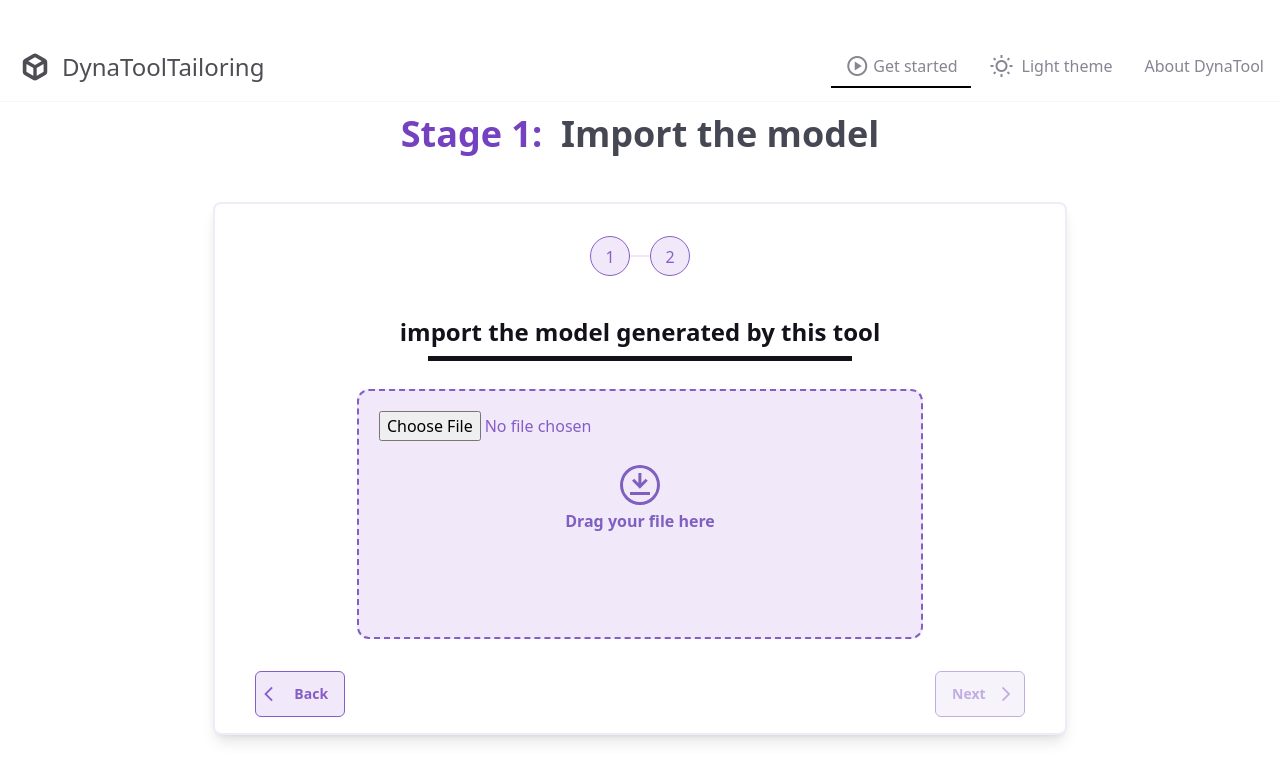
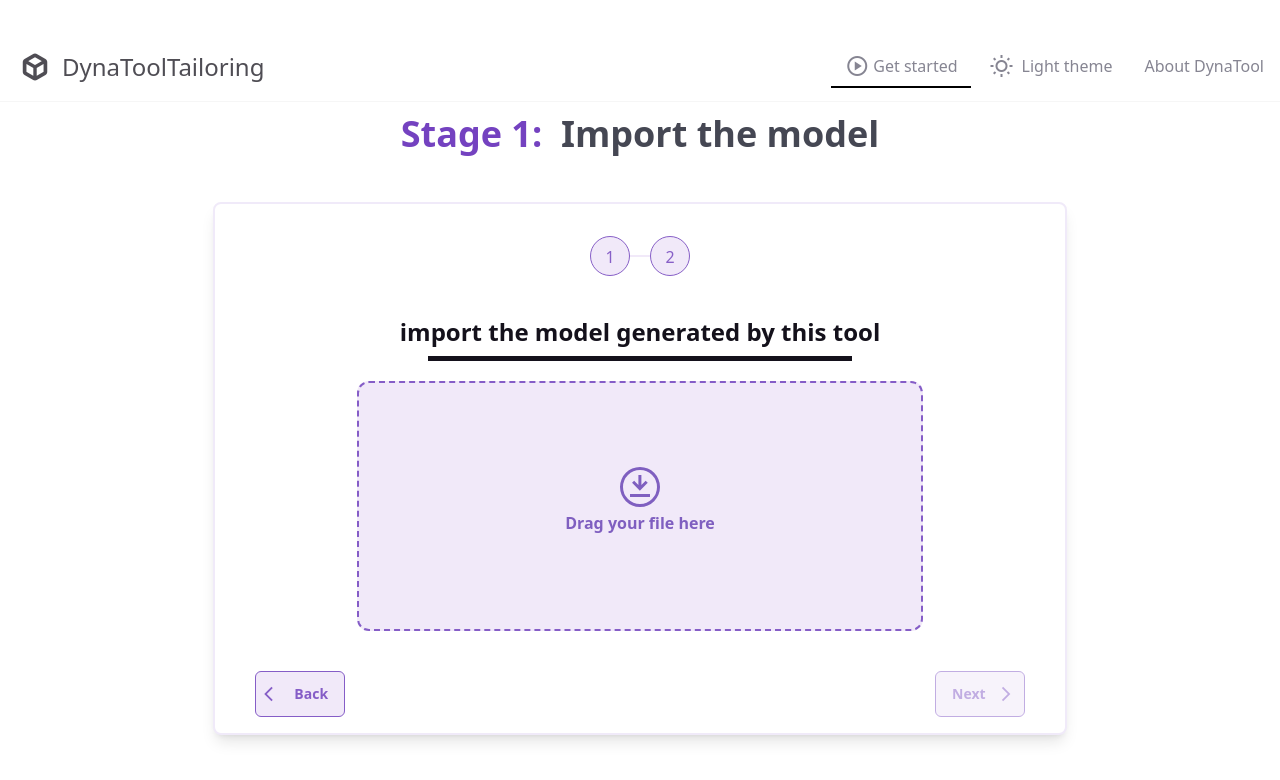
Before and after one commit to PaulQuezada/DynaToolTailoring, a SvelteKit app in the folder memoria/: page /importmodel in a window 1280 px wide. Shown: the top 780 px of the page. Built offline with nearby package versions, Linux system fonts and the light colour scheme.

Commit message:
Agregando el dropfile nuevo a la parte para importar modelo existente

```diff
--- a/memoria/src/routes/importmodel/+page.svelte
+++ b/memoria/src/routes/importmodel/+page.svelte
@@ -9,6 +9,9 @@
 
     // Estado de la etapa actual
     let currentStage = writable(1);
+
+    // Variable para saber si dropearan un archivo
+    let dropFile = writable(false);
 
     // Variables que contendran los contenidos del contexto organizacional y del BPMN
     let nameFileModel = writable("");
@@ -117,31 +120,82 @@
         ></div>
         <!-- Importar modelo del contexto XMI -->
         {#if $currentStage === 1}
-            <!-- Apartado para importar arrastrando o manualmente -->
+            <!-- svelte-ignore a11y-no-static-element-interactions -->
             <div
-                class="relative flex justify-center mt-5 w-2/3 h-[250px] mb-10 mx-auto {$themeStore ===
+                class="relative z-99 flex justify-center mt-5 w-2/3 h-[250px] mb-10 mx-auto rounded-xl {$themeStore ===
                 'Light'
-                    ? 'border-[#454752]'
-                    : 'border-[#6746b4]'}"
+                    ? 'border-[#855dc7] bg-[#f1e9f9] text-[#855dc7]'
+                    : 'border-[#6d44ba] bg-[#231833] text-[#6d44ba]'} border-2 border-dashed"
+                on:dragover={(e) => {
+                    e.preventDefault();
+                    $dropFile = true;
+                }}
+                on:dragleave={(e) => {
+                    e.preventDefault();
+                    $dropFile = false;
+                }}
+                on:durationchange={(e) => {
+                    e.preventDefault();
+                    $dropFile = false;
+                }}
             >
+                <!-- Input oculto para cargar el archivo -->
                 <input
                     type="file"
                     id="fileUploadContext"
-                    class="absolute mt-2 w-full h-full border-2 border-dashed rounded-xl p-5 mx-2 transition duration-300 {$themeStore ===
-                    'Light'
-                        ? 'border-[#855dc7] bg-[#f1e9f9] text-[#855dc7]'
-                        : 'border-[#6d44ba] bg-[#231833] text-[#6d44ba]'}"
-                    on:change={fileUploadModel}
+                    class="absolute h-full w-full bg-red border opacity-0 cursor-pointer top-0 left-0 z-10"
+                    on:change={async (e) => {
+                        await fileUploadModel(e);
+                        if (verifyModel) $dropFile = true;
+                    }}
                 />
                 <div
-                    class="absolute mt-10 p-10 flex flex-col text-center items-center mx-auto"
+                    class="absolute mt-10 p-10 flex flex-col text-center items-center mx-auto {$dropFile
+                        ? 'animate-pulse'
+                        : ''}"
                 >
+                    {#if verifyModel}
+                        <svg
+                            height="48px"
+                            width="48px"
+                            viewBox="0 0 24 24"
+                            fill={$themeStore === "Light"
+                                ? "#7f5fc0"
+                                : "#6746b4"}
+                            xmlns="http://www.w3.org/2000/svg"
+                        >
+                            <path
+                                d="M13.5 3H12H8C6.34315 3 5 4.34315 5 6V18C5 19.6569 6.34315 21 8 21H10M13.5 3L19 8.625M13.5 3V7.625C13.5 8.17728 13.9477 8.625 14.5 8.625H19M19 8.625V12.8125"
+                                stroke="#000000"
+                                stroke-width="2"
+                                stroke-linecap="round"
+                                stroke-linejoin="round"
+                            />
+                            <path
+                                d="M13 19L15 21L20 16"
+                                stroke="#000000"
+                                stroke-width="2"
+                                stroke-linecap="round"
+                                stroke-linejoin="round"
+                            />
+                        </svg>
+                        <h1
+                            class="font-black {$themeStore === 'Light'
+                                ? 'text-[#7f5fc0]'
+                                : 'text-[#6746b4]'}
+                        "
+                        >
+                            Imported model!
+                        </h1>
+                    {:else}
                         <svg
                             xmlns="http://www.w3.org/2000/svg"
                             height="48px"
                             viewBox="0 -960 960 960"
                             width="48px"
-                        fill={$themeStore === "Light" ? "#7f5fc0" : "#6746b4"}
+                            fill={$themeStore === "Light"
+                                ? "#7f5fc0"
+                                : "#6746b4"}
                         >
                             <path
                                 d="M280-280h400v-60H280v60Zm197-126 158-157-42-42-85 84v-199h-60v199l-85-84-42 42 156 157Zm3 326q-82 0-155-31.5t-127.5-86Q143-252 111.5-325T80-480q0-83 31.5-156t86-127Q252-817 325-848.5T480-880q83 0 156 31.5T763-763q54 54 85.5 127T880-480q0 82-31.5 155T763-197.5q-54 54.5-127 86T480-80Zm0-60q142 0 241-99.5T820-480q0-142-99-241t-241-99q-141 0-240.5 99T140-480q0 141 99.5 240.5T480-140Zm0-340Z"
@@ -150,10 +204,12 @@
                         <h1
                             class="font-black {$themeStore === 'Light'
                                 ? 'text-[#7f5fc0]'
-                            : 'text-[#6746b4]'}"
+                                : 'text-[#6746b4]'}
+                        "
                         >
                             Drag your file here
                         </h1>
+                    {/if}
                 </div>
             </div>
 
```
Lines whose indentation alone changed are shown as unchanged.
